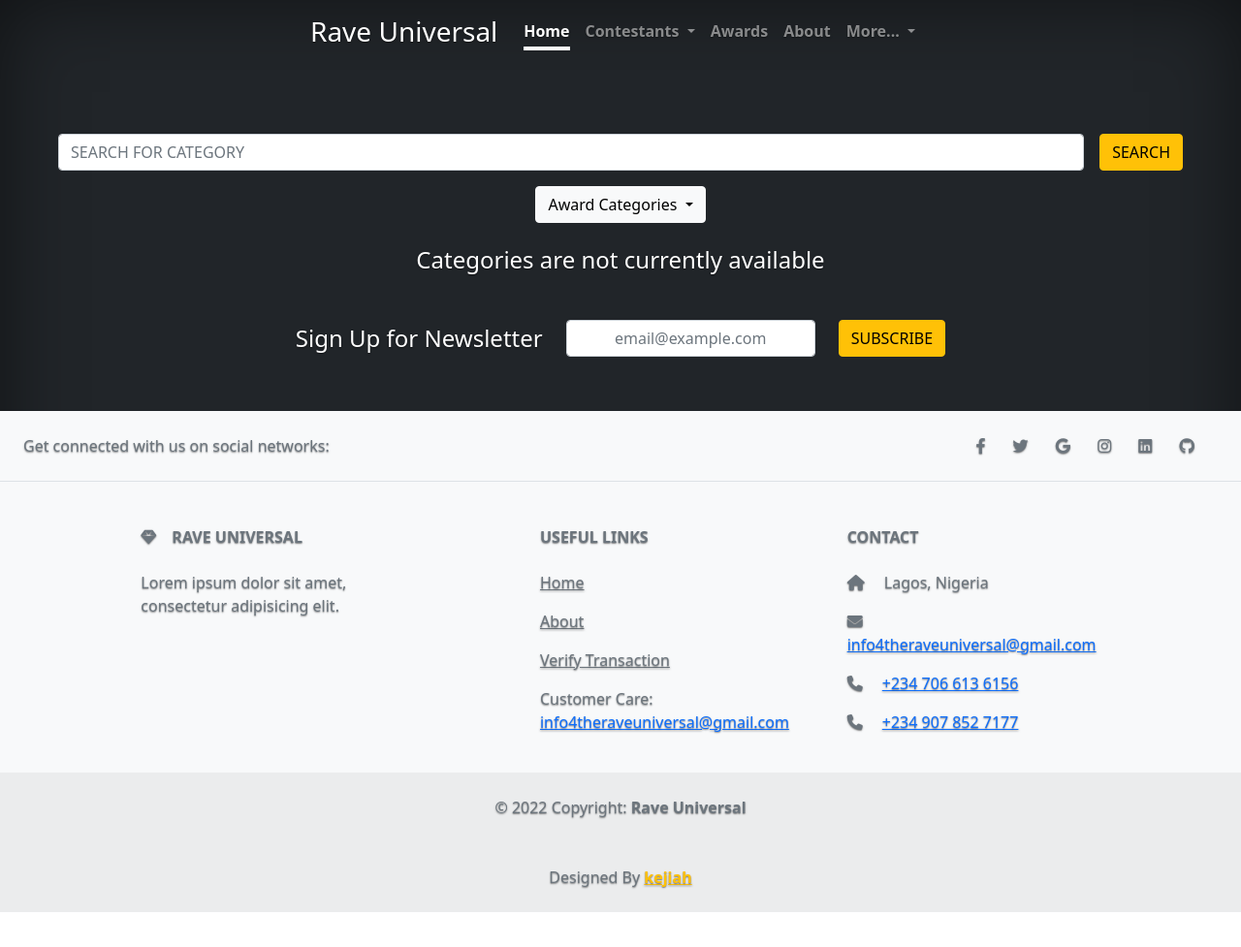
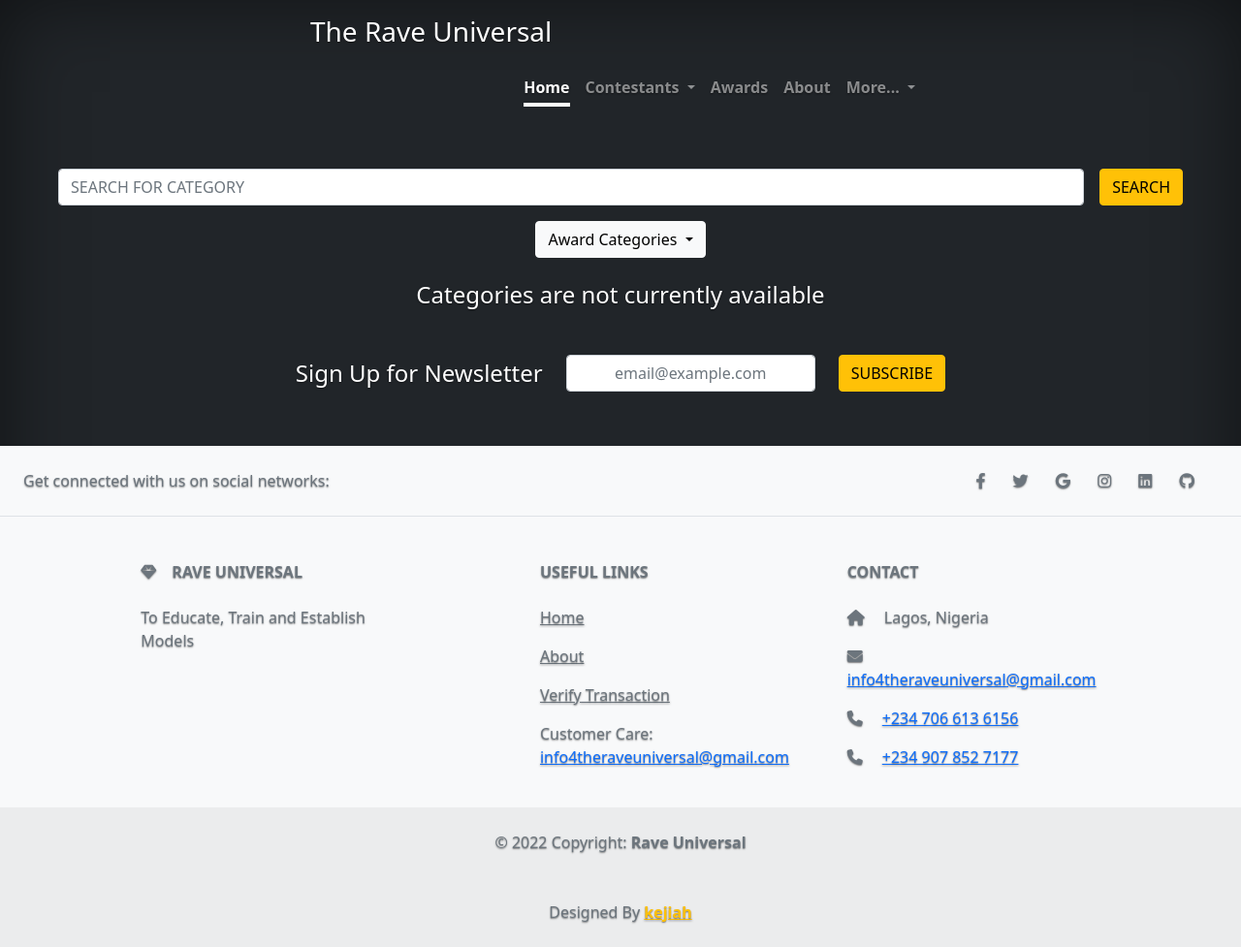
Before and after one commit to kejiahp/django-voting-polls, a Django app: page /award/awardscategory/ in a window 1280 px wide. Shown: the whole page at 97% size. Before the commit the page ends 941 px from the top, so only its background shows below. Run offline with Django 4.2, Linux system fonts and the light colour scheme; data that the repository does not hold is empty; parts of the project's set-up code (start-up, migrations or seed data) failed here and were passed over; some libraries are stand-ins or nearby versions.

Commit message:
award updated

```diff
--- a/templates/base_temp.html
+++ b/templates/base_temp.html
@@ -17,7 +17,7 @@
 <div class="cover-container d-flex w-100  p-3 mx-auto flex-column">
   <header class="mb-auto header-relate">
     <div>
-      <h3 class="float-md-start mb-4"><a class="pg-title text-white" href="{% url 'home' %}">Rave Universal</a></h3>
+      <h3 class="float-md-start mb-4"><a class="pg-title text-white" href="{% url 'home' %}">The Rave Universal</a></h3>
       <nav class="nav nav-masthead justify-content-center float-md-end">
         <a class="nav-link active" aria-current="page" href="{% url 'home' %}">Home</a>
 
--- a/templates/navbar_temp.html
+++ b/templates/navbar_temp.html
@@ -15,7 +15,7 @@
 
     <header class="cover-container d-flex w-100 h-100 p-3 mx-auto flex-column  mb-auto header-relate">
         <div>
-          <h3 class="float-md-start mb-4"><a class="pg-title text-white" href="{% url 'home' %}">Rave Universal</a></h3>
+          <h3 class="float-md-start mb-4"><a class="pg-title text-white" href="{% url 'home' %}">The Rave Universal</a></h3>
           <nav class="nav nav-masthead justify-content-center float-md-end">
             <a class="nav-link active" aria-current="page" href="{% url 'home' %}">Home</a>
 
@@ -103,8 +103,7 @@
                 <i class="fas fa-gem me-3"></i>Rave Universal
               </h6>
               <p>
-                Lorem ipsum
-                dolor sit amet, consectetur adipisicing elit.
+                To Educate, Train and Establish Models
               </p>
             </div>
             <div class="col-md-3 col-lg-2 col-xl-2 mx-auto mb-4">
```
